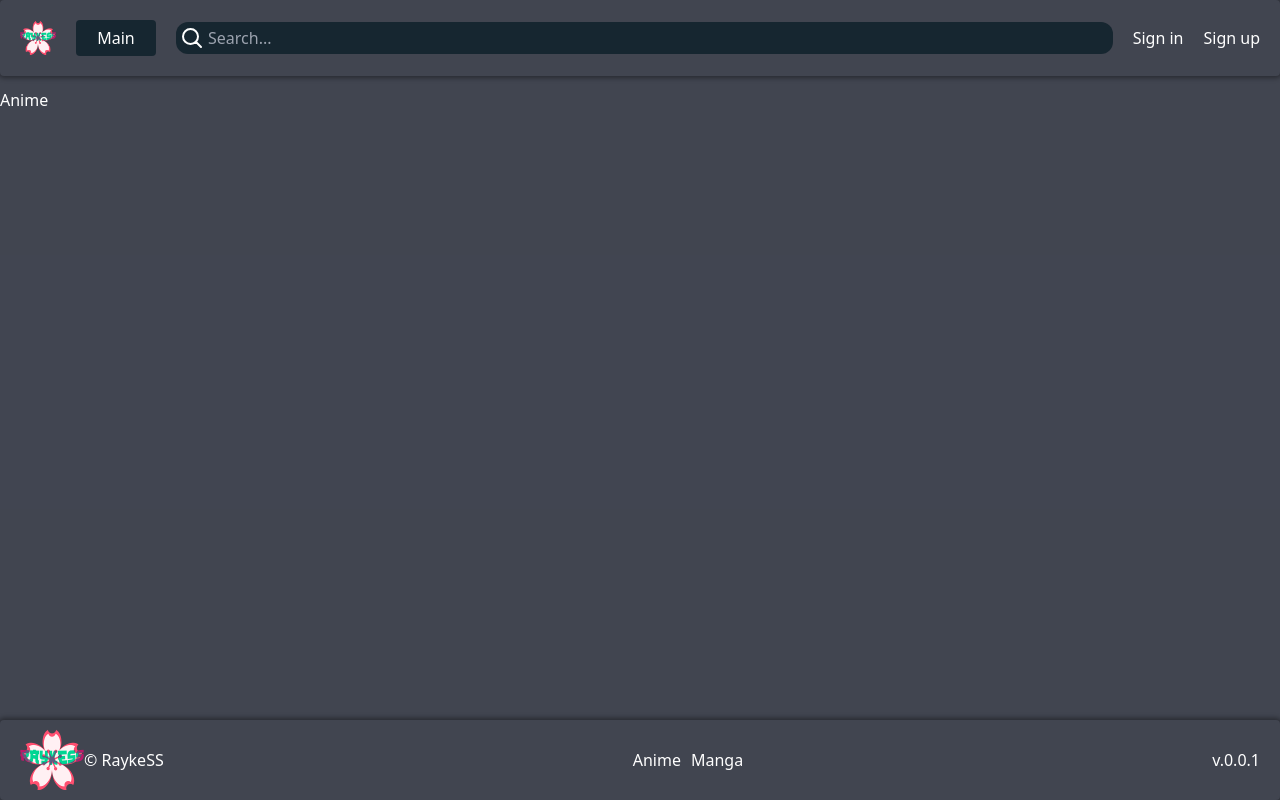
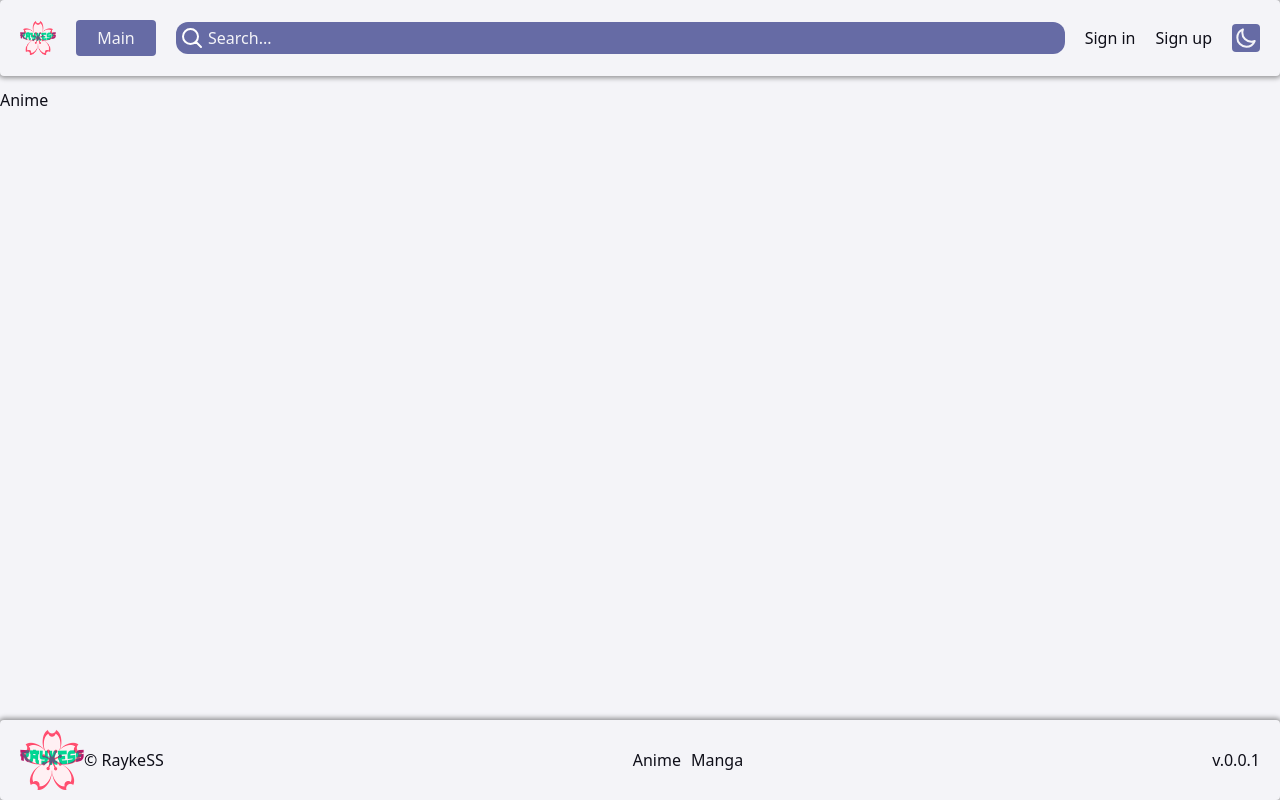
Before and after one commit to RaYkeSS/AnimeList, a React (Create React App) app: page / in a window 1280 px wide. Built offline with nearby package versions, Linux system fonts and the light colour scheme.

Commit message:
AnimeList theme button

```diff
--- a/src/components/Header/Header.jsx
+++ b/src/components/Header/Header.jsx
@@ -3,6 +3,7 @@ import Auth from "./Auth/Auth";
 import MenuDropdown from "./MenuDropdown/MenuDropdown";
 
 import logo from "./img/logo.png";
+import ThemeButton from "../ui/ThemeButton/ThemeButton";
 
 export default function Header() {
   const styles = {
@@ -15,6 +16,7 @@ export default function Header() {
       <MenuDropdown />
       <Search />
       <Auth />
+      <ThemeButton />
     </header>
   );
 }
--- a/src/components/Header/MenuDropdown/MenuDropdown.jsx
+++ b/src/components/Header/MenuDropdown/MenuDropdown.jsx
@@ -5,13 +5,13 @@ import { useLocation } from "react-router-dom";
 export default function MenuDropdown() {
   const location = useLocation();
   function setPath() {
-    if(location.pathname === '/') return 'Main'
+    if (location.pathname === "/") return "Main";
     const rawPath = location.pathname.slice(1, location.pathname.length);
-    const path = rawPath.charAt(0).toUpperCase() + rawPath.slice(1)
-    return path
+    const path = rawPath.charAt(0).toUpperCase() + rawPath.slice(1);
+    return path;
   }
   const styles = {
-    nav: "relative rounded bg-scndBg/90",
+    nav: "relative rounded bg-lightPrimary text-lightBg dark:bg-scndBg/90 dark:text-white",
     div: "p-1.5 min-w-20 text-center",
     ulDropdown: `
     z-1
@@ -21,15 +21,16 @@ export default function MenuDropdown() {
     transform
     -translate-x-1/2
     flex flex-col
-    bg-scndBg/90
+    bg-lightPrimary
+    dark:bg-scndBg/90
     w-full
     text-center
     rounded
     p-1.5
     `,
     li: "",
-    a: "p-1.5 block hover:bg-thirdBg/90 rounded",
-    activeLink: 'p-1.5 block bg-primaryBg/90 rounded'
+    a: "p-1.5 block hover:bg-lightAccent dark:hover:bg-thirdBg/90 rounded",
+    activeLink: "p-1.5 block bg-lightAccent dark:bg-primaryBg/90 rounded",
   };
 
   const [showMenu, setShowMenu] = useState("hidden");
@@ -48,18 +49,44 @@ export default function MenuDropdown() {
       <div className={styles.div}>{setPath()}</div>
       <ul className={[showMenu, styles.ulDropdown].join(" ")}>
         <li className={styles.li}>
-          <NavLink className={({ isActive }) => isActive ? styles.activeLink : styles.a} to="/">
+          <NavLink
+            className={({ isActive }) =>
+              isActive ? styles.activeLink : styles.a
+            }
+            to="/"
+          >
             Main
           </NavLink>
         </li>
         <li className={styles.li}>
-          <NavLink className={({ isActive }) => isActive ? styles.activeLink : styles.a} to="/anime">Anime</NavLink>
+          <NavLink
+            className={({ isActive }) =>
+              isActive ? styles.activeLink : styles.a
+            }
+            to="/anime"
+          >
+            Anime
+          </NavLink>
         </li>
         <li className={styles.li}>
-          <NavLink className={({ isActive }) => isActive ? styles.activeLink : styles.a} to="/manga">Manga</NavLink>
+          <NavLink
+            className={({ isActive }) =>
+              isActive ? styles.activeLink : styles.a
+            }
+            to="/manga"
+          >
+            Manga
+          </NavLink>
         </li>
         <li className={styles.li}>
-          <NavLink className={({ isActive }) => isActive ? styles.activeLink : styles.a} to="/error">Error</NavLink>
+          <NavLink
+            className={({ isActive }) =>
+              isActive ? styles.activeLink : styles.a
+            }
+            to="/error"
+          >
+            Error
+          </NavLink>
         </li>
       </ul>
     </nav>
--- a/src/components/Header/Search/Search.jsx
+++ b/src/components/Header/Search/Search.jsx
@@ -6,17 +6,17 @@ import { DATA_ROOT } from "../../../utils";
 
 export default function Search() {
   const styles = {
-    divWrapper: "flex-1 relative",
-    label: "pl-8 py-1 text-white stroke-gray-300 block rounded-xl bg-scndBg/90",
-    input:
-      "bg-transparent placeholder-gray-300 outline-none text-inherit w-full",
+    divWrapper: "flex-1 relative text-lightBg dark:text-white",
+    label:
+      "pl-8 py-1 stroke-gray-300 block rounded-xl bg-lightPrimary dark:bg-scndBg/90",
+    input: "bg-transparent placeholder-lightBg outline-none w-full",
     span: "absolute left-1 stroke-white",
     ulList:
-      "absolute top-11 w-full z-10 max-h-96 overflow-y-scroll rounded scrollbar-hide bg-scndBg/90",
-    li: "text-inherit p-2.5 shadow-my rounded bg-scndBg/90",
-    link: 'flex gap-5 items-center mb-px',
+      "absolute top-11 w-full z-10 max-h-96 overflow-y-scroll rounded scrollbar-hide bg-lightPrimary dark:bg-scndBg/90",
+    li: "text-inherit p-2.5 shadow-my rounded bg-lightPrimary dark:bg-scndBg/90",
+    link: "flex gap-5 items-center mb-px",
     liShowMore:
-      "text-inherit p-2.5 shadow-my rounded bg-scndBg/90 flex gap-5 items-center justify-center w-full",
+      "text-inherit p-2.5 shadow-my rounded bg-lightPrimary dark:bg-scndBg/90 flex gap-5 items-center justify-center w-full",
     img: "w-16",
     liWrapper: "flex flex-col",
     h2: "text-inherit",
@@ -26,7 +26,7 @@ export default function Search() {
   const [showFiltered, setShowFiltered] = useState("hidden");
   const [inputValue, setInputValue] = useState("");
   function filteredSearch(event) {
-    setInputValue(event.target.value)
+    setInputValue(event.target.value);
     setTimeout(() => {
       const wordToSearch = inputValue;
       const regex = new RegExp(wordToSearch, "gi");
@@ -74,17 +74,20 @@ export default function Search() {
     }, 200);
   }
   function handleClearResults() {
-    setFiltered(<></>)
-    setShowMore(<></>)
-    setInputValue('')
+    setFiltered(<></>);
+    setShowMore(<></>);
+    setInputValue("");
   }
   return (
     <div
       className={styles.divWrapper}
-      onFocus={()=>setShowFiltered("block")}
-      onBlur={()=>setTimeout(() => {
-        setShowFiltered("hidden")
-      }, 100)}>
+      onFocus={() => setShowFiltered("block")}
+      onBlur={() =>
+        setTimeout(() => {
+          setShowFiltered("hidden");
+        }, 100)
+      }
+    >
       <label className={styles.label}>
         <input
           className={styles.input}
@@ -98,8 +101,9 @@ export default function Search() {
         </span>
       </label>
       <ul
-      onClick={handleClearResults}
-       className={[showFiltered, styles.ulList].join(" ")}>
+        onClick={handleClearResults}
+        className={[showFiltered, styles.ulList].join(" ")}
+      >
         {filtered}
         {showMore}
       </ul>
--- /dev/null
+++ b/src/components/ui/ThemeButton/ThemeButton.jsx
@@ -0,0 +1,32 @@
+import { useEffect, useState } from "react";
+import { ReactComponent as Moon } from "./img/moon.svg";
+import { ReactComponent as Sun } from "./img/sun.svg";
+
+export default function ThemeButton() {
+  const [theme, setTheme] = useState("");
+  function handleClick() {
+    document.body.className = theme;
+  }
+  useEffect(() => {
+    if (
+      window.matchMedia &&
+      window.matchMedia("(prefers-color-scheme: dark)").matches
+    ) {
+      setTheme("dark");
+      document.body.className = theme;
+    }
+  }, [theme]);
+  return (
+    <button
+      className="p-0.5 rounded bg-lightPrimary text-lightBg dark:bg-scndBg/90 dark:text-white"
+      onClick={handleClick}
+    >
+      <Moon className="" />
+    </button>
+  );
+}
+
+// --color-primary-bg: 18 23 37;
+// --color-scnd-bg: 18 35 45;
+// --color-third-bg: 54 130 127;
+// https://www.realtimecolors.com/?colors=0e0e18-f4f4f8-666ba5-ceabce-b885a1&fonts=Inter-Inter
--- a/src/containers/App/App.jsx
+++ b/src/containers/App/App.jsx
@@ -5,7 +5,8 @@ import { Header, Footer } from "../../components";
 
 export default function App() {
   const styles = {
-    divWrapper: "w-full min-h-screen bg-primaryBg/80 box-border flex flex-col",
+    divWrapper:
+      "w-full min-h-screen bg-lightBg text-lightText dark:bg-primaryBg/80 dark:text-white box-border flex flex-col",
     container: "container mx-auto mb-3",
   };
   return (
--- a/src/index.css
+++ b/src/index.css
@@ -5,9 +5,9 @@
         --color-scnd-bg: 18 35 45;
         --color-third-bg: 54 130 127;
     }
-    * {
+    /* * {
         @apply text-white;
-    }
+    } */
 }
 @tailwind components;
 @tailwind utilities;
--- a/tailwind.config.js
+++ b/tailwind.config.js
@@ -2,6 +2,7 @@
 const colors = require("tailwindcss/colors");
 module.exports = {
   content: ["./src/**/*.{js,jsx,ts,tsx}"],
+  darkMode: "selector",
   theme: {
     colors: {
       transparent: "transparent",
@@ -10,6 +11,11 @@ module.exports = {
       primaryBg: "rgb(var(--color-primary-bg) / <alpha-value>)",
       scndBg: "rgb(var(--color-scnd-bg) / <alpha-value>)",
       thirdBg: "rgb(var(--color-third-bg) / <alpha-value>)",
+      lightBg: "#F4F4F8",
+      lightText: "#0E0E18",
+      lightPrimary: "#666BA5",
+      lightSecondary: "#CEABCE",
+      lightAccent: "#B885A1",
     },
     extend: {
       boxShadow: {
```
Also changed, not shown: src/components/ui/ThemeButton/img/moon.svg (added), src/components/ui/ThemeButton/img/sun.svg (added). Lines whose indentation alone changed are shown as unchanged.
